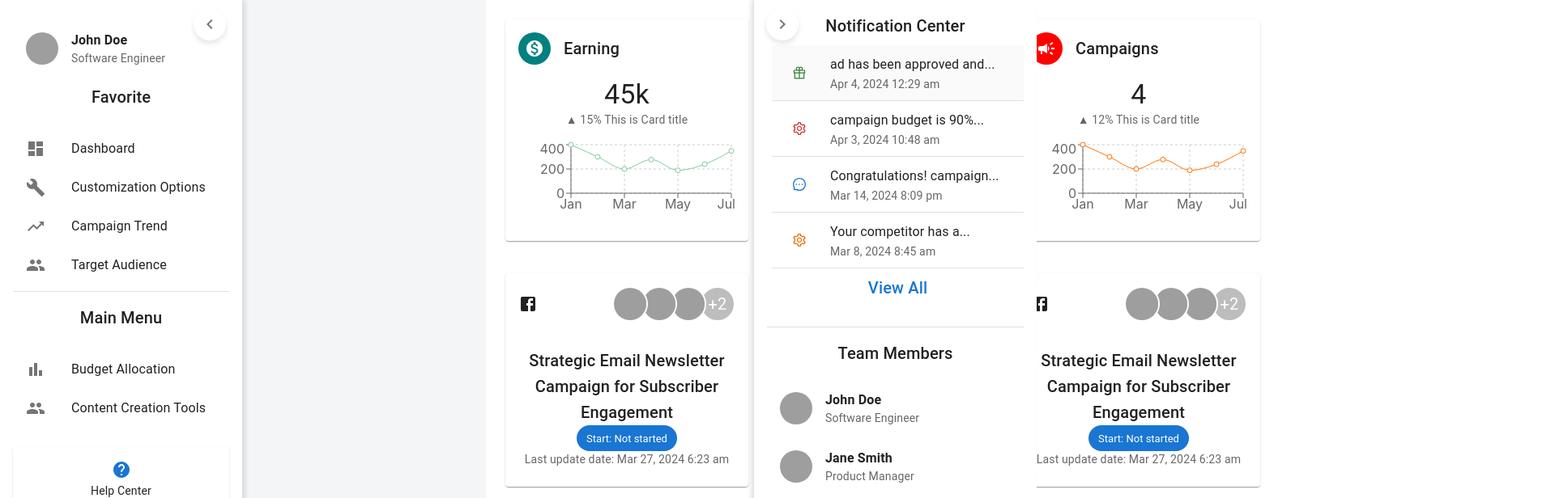
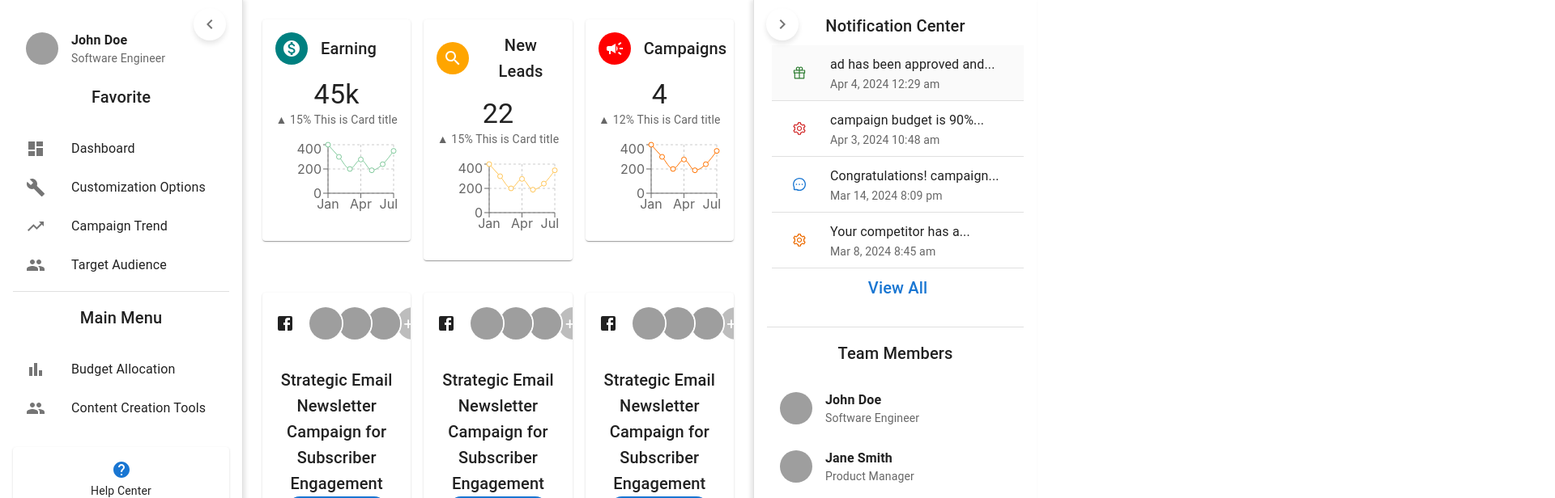
Before and after one commit to sourabh-chaprana/campaign-dashboard, a React (Create React App) app: page /dashboard in a window 1280 px wide. Shown: the top 616 px of the page at 81% size, 1920 px wide, since content can reach past the window. Built offline with nearby package versions, Linux system fonts and the light colour scheme; grey boxes are pictures that could not be loaded.

Commit message:
dashboard

```diff
--- a/src/Dashboard.js
+++ b/src/Dashboard.js
@@ -1,335 +1,24 @@
-// import React, { useState } from "react";
-// import {
-//   Box,
-//   Grid,
-//   Typography,
-//   Card,
-//   CardContent,
-//   List,
-//   ListItem,
-//   ListItemIcon,
-//   ListItemText,
-//   Divider,
-//   IconButton,
-//   Drawer,
-// } from "@mui/material";
-// import {
-//   Dashboard as DashboardIcon,
-//   Build as BuildIcon,
-//   TrendingUp as TrendingUpIcon,
-//   BarChart as BarChartIcon,
-//   People as PeopleIcon,
-//   Notifications as NotificationsIcon,
-//   Help as HelpIcon,
-//   ChevronLeft as ChevronLeftIcon,
-//   ChevronRight as ChevronRightIcon,
-// } from "@mui/icons-material";
-
-// const drawerWidth = 300;
-// const notificationWidth = 300;
-
-// const Dashboard = () => {
-//   // States for left and right drawers
-//   const [leftOpen, setLeftOpen] = useState(true);
-//   const [rightOpen, setRightOpen] = useState(true);
-
-//   // Toggle Left Drawer
-//   const toggleLeftDrawer = () => {
-//     setLeftOpen(!leftOpen);
-//   };
-
-//   // Toggle Right Drawer
-//   const toggleRightDrawer = () => {
-//     setRightOpen(!rightOpen);
-//   };
-
-//   return (
-//     <Box sx={{ display: "flex", height: "100vh", bgcolor: "#f4f5f7" }}>
-//       {/* Left Sidebar Drawer */}
-//       <Drawer
-//         variant="persistent"
-//         anchor="left"
-//         open={leftOpen}
-//         sx={{
-//           width: drawerWidth,
-//           flexShrink: 0,
-//           "& .MuiDrawer-paper": {
-//             width: drawerWidth,
-//             boxSizing: "border-box",
-//             boxShadow: "3px 0 5px rgba(0, 0, 0, 0.1)",
-//           },
-//         }}
-//       >
-
-//         <Box sx={{ padding: 2 }}>
-//           <Typography variant="h6" sx={{ marginBottom: 2 }}>
-//             Favorite
-//           </Typography>
-
-//           {leftOpen && ( <IconButton
-//         onClick={toggleLeftDrawer}
-//         sx={{
-//           position: "absolute",
-//           right: '20px',
-//           top: "10px",
-//           zIndex: 1300,
-//           bgcolor: "#fff",
-//           boxShadow: "0px 4px 6px rgba(0, 0, 0, 0.1)",
-//           "&:hover": { bgcolor: "#f0f0f0" },
-//         }}
-//       >
-//         {leftOpen ? <ChevronLeftIcon /> : <ChevronRightIcon />}
-//       </IconButton>)}
-//           <List>
-//             <ListItem button>
-//               <ListItemIcon>
-//                 <DashboardIcon />
-//               </ListItemIcon>
-//               <ListItemText primary="Dashboard" />
-//             </ListItem>
-//             <ListItem button>
-//               <ListItemIcon>
-//                 <BuildIcon />
-//               </ListItemIcon>
-//               <ListItemText primary="Customization Options" />
-//             </ListItem>
-//             <ListItem button>
-//               <ListItemIcon>
-//                 <TrendingUpIcon />
-//               </ListItemIcon>
-//               <ListItemText primary="Campaign Trend" />
-//             </ListItem>
-//             <ListItem button>
-//               <ListItemIcon>
-//                 <PeopleIcon />
-//               </ListItemIcon>
-//               <ListItemText primary="Target Audience" />
-//             </ListItem>
-//           </List>
-//           <Divider />
-//           <Typography variant="h6" sx={{ marginTop: 2, marginBottom: 2 }}>
-//             Main Menu
-//           </Typography>
-//           <List>
-//             <ListItem button>
-//               <ListItemIcon>
-//                 <BarChartIcon />
-//               </ListItemIcon>
-//               <ListItemText primary="Budget Allocation" />
-//             </ListItem>
-//             <ListItem button>
-//               <ListItemIcon>
-//                 <PeopleIcon />
-//               </ListItemIcon>
-//               <ListItemText primary="Content Creation Tools" />
-//             </ListItem>
-//           </List>
-//           {/* Help Center */}
-//           <Card sx={{ marginTop: 2 }}>
-//             <CardContent>
-//               <HelpIcon color="primary" />
-//               <Typography variant="body2">Help Center</Typography>
-//               <Typography variant="caption">24/7 Online Support</Typography>
-//             </CardContent>
-//           </Card>
-//         </Box>
-//       </Drawer>
-
-//       {/* Toggle Button for Left Drawer */}
-//       {/* {leftOpen? <IconButton
-//         onClick={toggleLeftDrawer}
-//         sx={{
-//           position: "absolute",
-//           left: leftOpen ? drawerWidth : 0,
-//           top: "10px",
-//           zIndex: 1300,
-//           bgcolor: "#fff",
-//           boxShadow: "0px 4px 6px rgba(0, 0, 0, 0.1)",
-//           "&:hover": { bgcolor: "#f0f0f0" },
-//         }}
-//       >
-//         {leftOpen ? <ChevronLeftIcon /> : <ChevronRightIcon />}
-//       </IconButton>:''  } */}
-
-// {!leftOpen && <IconButton
-//         onClick={toggleLeftDrawer}
-//         sx={{
-//           position: "absolute",
-//           left: leftOpen ? drawerWidth : 0,
-//           top: "10px",
-//           zIndex: 1300,
-//           bgcolor: "#fff",
-//           boxShadow: "0px 4px 6px rgba(0, 0, 0, 0.1)",
-//           "&:hover": { bgcolor: "#f0f0f0" },
-//         }}
-//       >
-//         {leftOpen ? <ChevronLeftIcon /> : <ChevronRightIcon />}
-//       </IconButton>  }
-
-//       {/* Main Dashboard Content */}
-//       <Box
-//         sx={{
-//           flexGrow: 1,
-//           padding: 3,
-//           transition: "margin-left 0.3s ease-out, margin-right 0.3s ease-out",
-//           marginLeft: leftOpen ? `${drawerWidth}px` : "0px",
-//           marginRight: rightOpen ? `${notificationWidth}px` : "0px",
-//         }}
-//       >
-//         <Typography variant="h4">Your total revenue</Typography>
-//         <Typography variant="h3" sx={{ marginBottom: 3 }}>
-//           90,238.7
-//         </Typography>
-
-//         {/* Cards */}
-//         <Grid container spacing={2}>
-//           <Grid item xs={4}>
-//             <Card>
-//               <CardContent>
-//                 <Typography variant="h5">Earning</Typography>
-//                 <Typography variant="h4">45k</Typography>
-//                 <Typography variant="body2">15% This is Card title</Typography>
-//               </CardContent>
-//             </Card>
-//           </Grid>
-//           <Grid item xs={4}>
-//             <Card>
-//               <CardContent>
-//                 <Typography variant="h5">New Leads</Typography>
-//                 <Typography variant="h4">22</Typography>
-//                 <Typography variant="body2">15% This is Card title</Typography>
-//               </CardContent>
-//             </Card>
-//           </Grid>
-//           <Grid item xs={4}>
-//             <Card>
-//               <CardContent>
-//                 <Typography variant="h5">Campaigns</Typography>
-//                 <Typography variant="h4">4</Typography>
-//                 <Typography variant="body2">12% This is Card title</Typography>
-//               </CardContent>
-//             </Card>
-//           </Grid>
-//         </Grid>
-
-//         {/* Monthly Sales Chart */}
-//         <Typography variant="h5" sx={{ marginTop: 4 }}>
-//           Monthly Sales
-//         </Typography>
-//         {/* Add chart here (e.g. with Recharts or Chart.js) */}
-//       </Box>
-
-//       {/* Right Sidebar Drawer */}
-//       <Drawer
-//         variant="persistent"
-//         anchor="right"
-//         open={rightOpen}
-//         sx={{
-//           width: notificationWidth,
-//           flexShrink: 0,
-//           "& .MuiDrawer-paper": {
-//             width: notificationWidth,
-//             boxSizing: "border-box",
-//             boxShadow: "-3px 0 5px rgba(0, 0, 0, 0.1)",
-//           },
-//         }}
-//       >
-//         <Box sx={{ padding: 2 }}>
-//       {rightOpen &&   <IconButton
-//         onClick={toggleRightDrawer}
-//         sx={{
-//           position: "absolute",
-//           left: '15px',
-//           top: "10px",
-//           zIndex: 1300,
-//           bgcolor: "#fff",
-//           boxShadow: "0px 4px 6px rgba(0, 0, 0, 0.1)",
-//           "&:hover": { bgcolor: "#f0f0f0" },
-//         }}
-//       >
-//         {rightOpen ? <ChevronRightIcon /> : <ChevronLeftIcon />}
-//         </IconButton>
-//         }
-//           <Typography variant="h6">Notification Center</Typography>
-//           <List>
-//             <ListItem>
-//               <ListItemIcon>
-//                 <NotificationsIcon color="primary" />
-//               </ListItemIcon>
-//               <ListItemText
-//                 primary="Your ad has been approved"
-//                 secondary="Apr 4, 2024"
-//               />
-//             </ListItem>
-//             {/* More notifications */}
-//           </List>
-//           <Divider sx={{ marginY: 2 }} />
-//           <Typography variant="h6">Team Members</Typography>
-//           <List>
-//             <ListItem>
-//               <ListItemIcon>
-//                 <PeopleIcon />
-//               </ListItemIcon>
-//               <ListItemText primary="Bessie Cooper" secondary="Web Designer" />
-//             </ListItem>
-//             {/* More team members */}
-//           </List>
-//         </Box>
-//       </Drawer>
-
-//       {/* Toggle Button for Right Drawer */}
-
-//       {!rightOpen &&
-//       <IconButton
-//         onClick={toggleRightDrawer}
-//         sx={{
-//           position: "absolute",
-//           right: rightOpen ? notificationWidth : 0,
-//           top: "10px",
-//           zIndex: 1300,
-//           bgcolor: "#fff",
-//           boxShadow: "0px 4px 6px rgba(0, 0, 0, 0.1)",
-//           "&:hover": { bgcolor: "#f0f0f0" },
-//         }}
-//       >
-//         {rightOpen ? <ChevronRightIcon /> : <ChevronLeftIcon />}
-//       </IconButton>}
-//     </Box>
-//   );
-// };
-
-// export default Dashboard;
-
 import React, { useState } from "react";
-import {
-  Box,
-  Grid,
-  Typography,
-  IconButton,
-  CardContent,
-  Card,
-  Avatar,
-} from "@mui/material";
-import LeftSidebar from "./layout/LeftSidebar";
-import RightSidebar from "./layout/RightSidebar";
+import { Box, IconButton } from "@mui/material";
 import {
   ChevronLeft as ChevronLeftIcon,
   ChevronRight as ChevronRightIcon,
 } from "@mui/icons-material";
-import AvatarCard from "./components/AvatarCard";
+import LeftSidebar from "./layout/LeftSidebar";
+import RightSidebar from "./layout/RightSidebar";
 import DashboardCard from "./pages/dashboard";
 
+const drawerWidth = 300;
+const notificationWidth = 350;
+
 const Dashboard = () => {
-  // States for left and right drawers
   const [leftOpen, setLeftOpen] = useState(true);
   const [rightOpen, setRightOpen] = useState(true);
 
-  // Toggle Left Drawer
   const toggleLeftDrawer = () => {
     setLeftOpen(!leftOpen);
   };
 
-  // Toggle Right Drawer
   const toggleRightDrawer = () => {
     setRightOpen(!rightOpen);
   };
@@ -345,13 +34,13 @@ const Dashboard = () => {
           flexGrow: 1,
           padding: 3,
           transition: "margin-left 0.3s ease-out, margin-right 0.3s ease-out",
-          marginLeft: leftOpen ? "300px" : "0px",
-          marginRight: rightOpen ? "300px" : "0px",
+          // marginLeft: leftOpen ? `${drawerWidth}px` : "0px",
+          // marginRight: rightOpen ? `${notificationWidth}px` : "0px",
           backgroundColor: "#FFF",
+          overflowX: "hidden", // This fixes the horizontal scroll issue
         }}
       >
         <DashboardCard />
-
         {/* Add chart here (e.g. with Recharts or Chart.js) */}
       </Box>
 
--- a/src/layout/LeftSidebar.jsx
+++ b/src/layout/LeftSidebar.jsx
@@ -33,10 +33,11 @@ const LeftSidebar = ({ open, toggleDrawer }) => {
       anchor="left"
       open={open}
       sx={{
-        width: drawerWidth,
+        width: open ? drawerWidth : 0, // Adjust width based on open state
+        transition: "width 0.3s ease-out",
         flexShrink: 0,
         "& .MuiDrawer-paper": {
-          width: drawerWidth,
+          width: open ? drawerWidth : 0, // Adjust width based on open state
           boxSizing: "border-box",
           boxShadow: "3px 0 5px rgba(0, 0, 0, 0.1)",
         },
--- a/src/layout/RightSidebar.jsx
+++ b/src/layout/RightSidebar.jsx
@@ -27,10 +27,11 @@ const RightSidebar = ({ open, toggleDrawer }) => {
       anchor="right"
       open={open}
       sx={{
-        width: notificationWidth,
+        width: open ? notificationWidth : 0, // Adjust width based on open state
+        transition: "width 0.3s ease-out",
         flexShrink: 0,
         "& .MuiDrawer-paper": {
-          width: notificationWidth,
+          width: open ? notificationWidth : 0, // Adjust width based on open state
           boxSizing: "border-box",
           boxShadow: "-3px 0 5px rgba(0, 0, 0, 0.1)",
         },
```
